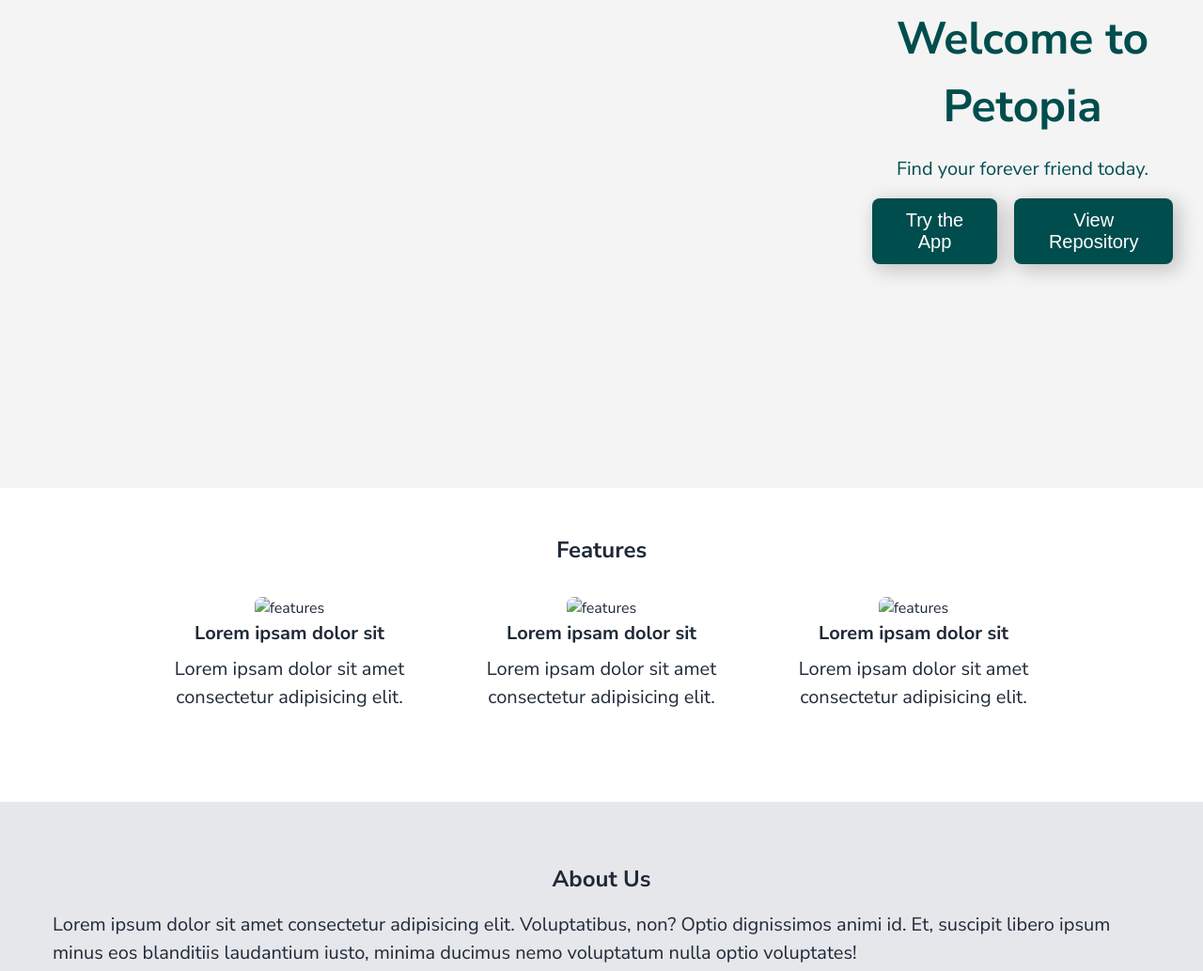
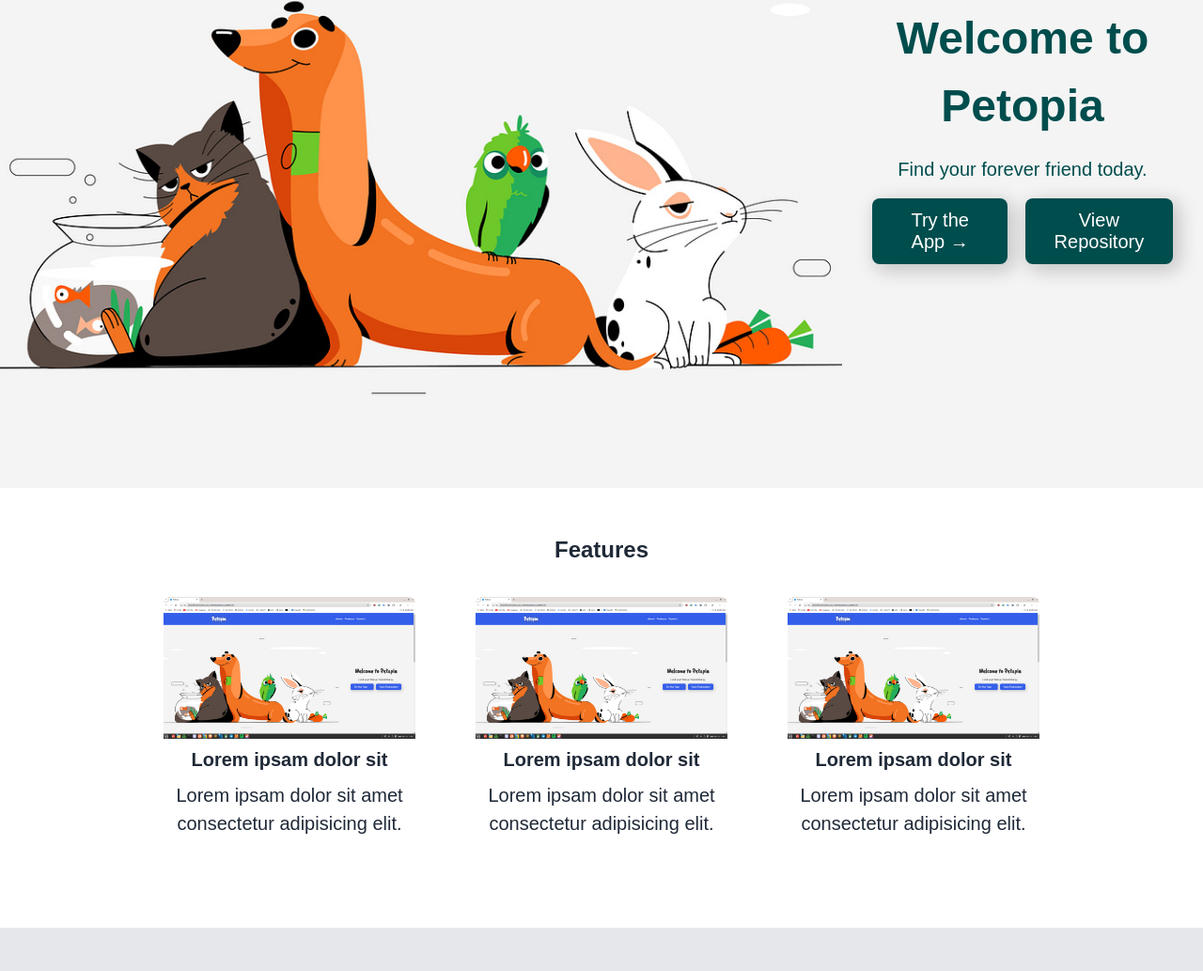
Before and after one commit to judeo-s/Petopia, a plain HTML site: page docs/index.html in a window 1280 px wide. Shown: the part 281-1314 px from the top of the page at 94% size. Drawn offline with Linux system fonts and the light colour scheme; a script that the page names is missing.

Commit message:
Fixes to structure

```diff
--- a/docs/index.html
+++ b/docs/index.html
@@ -6,15 +6,8 @@
     <meta name="description" content="Petopia's Landing Page." />
     <meta http-equiv="X-UA-Compatible" content="ie=edge" />
     <link rel="stylesheet" href="styles.css" />
-    <link rel="icon" href="images/NextCorp_favicon.png" type="image/x-icon" />
+    <link rel="icon" href="images/Petopia_favicon.png" type="image/x-icon" />
     <title>Petopia</title>
-    <!-- Import nunito sans font family -->
-    <link rel="preconnect" href="https://fonts.googleapis.com" />
-    <link rel="preconnect" href="https://fonts.gstatic.com" crossorigin />
-    <link
-      href="https://fonts.googleapis.com/css2?family=Nunito+Sans:ital,opsz,wght@0,6..12,200..1000;1,6..12,200..1000&display=swap"
-      rel="stylesheet"
-    />
   </head>
   <body>
     <header>
@@ -33,11 +26,15 @@
     <main>
       <section class="main-page">
         <div class="image-container">
-          <img src="images/pet.png" alt="Cover Image" class="cover-image" />
+          <img
+            src="images/cover_img.jpeg"
+            alt="Cover Image"
+            class="cover-image"
+          />
         </div>
         <div class="hero">
           <div class="container">
-            <h2>Welcome to Petopia</h2>
+            <h2><span class="hero-span">Welcome to Petopia</span></h2>
             <p>Find your forever friend today.</p>
             <div class="buttons">
               <button
@@ -45,7 +42,7 @@
                 id="hero-btn-1"
                 onclick="location.href='#'"
               >
-                Try the App
+                Try the App &rarr;
               </button>
               <button
                 class="hero-btn"
@@ -64,7 +61,7 @@
             <img
               class="features-img"
               loading="lazy"
-              src="images/feature_1.jpeg"
+              src="images/features.png"
               alt="features"
             />
             <h2 class="features-title">Lorem ipsam dolor sit</h2>
@@ -76,7 +73,7 @@
             <img
               class="features-img"
               loading="lazy"
-              src="images/feature_2.jpeg"
+              src="images/features.png"
               alt="features"
             />
             <h2 class="features-title">Lorem ipsam dolor sit</h2>
@@ -88,7 +85,7 @@
             <img
               class="features-img"
               loading="lazy"
-              src="images/feature_3.jpeg"
+              src="images/features.png"
               alt="features"
             />
             <h2 class="features-title">Lorem ipsam dolor sit</h2>
@@ -103,10 +100,26 @@
         <div class="container">
           <h2>About Us</h2>
           <p class="about-description">
-            Lorem ipsum dolor sit amet consectetur adipisicing elit.
-            Voluptatibus, non? Optio dignissimos animi id. Et, suscipit libero
-            ipsum minus eos blanditiis laudantium iusto, minima ducimus nemo
-            voluptatum nulla optio voluptates!
+            At Petopia, we believe that every pet deserves a loving home and
+            that finding the perfect companion should be an exciting,
+            transparent, and ethical process. We created Petopia as a bridge
+            between pet owners, adopters and individuals looking to adopt or
+            purchase a pet. Our platform is designed to simplify the process,
+            providing a space where users can browse through detailed listings,
+            review health records, and connect directly with pet owners. Petopia
+            isn’t just a marketplace; it's a community built on trust,
+            transparency, and the shared love for animals. From customizable
+            search filters that help you find your ideal pet, to a robust user
+            profile system where you can track adoption applications and manage
+            listings, our goal is to make pet adoption and sales more
+            accessible, user-friendly, and ethical. Petopia was designed with
+            both simplicity and integrity in mind—whether you're a first-time
+            adopter or an experienced pet owner, we’ve tailored our platform to
+            meet your needs. Our vision is to create a world where finding a new
+            pet is seamless, joyful, and always centered on the well-being of
+            the animals. Join us on this journey as we work to redefine pet
+            adoption and sales, promoting responsible ownership and giving every
+            pet a chance to find its forever home.
           </p>
         </div>
       </section>
@@ -123,7 +136,7 @@
                   src="images/linkedin_icon.png"
                   alt="linkedin_icon"
               /></a>
-              <a href="#" target="_blank"
+              <a href="https://github.com/PoisebTechHub" target="_blank"
                 ><img
                   class="contact-icon"
                   src="images/github_icon.png"
@@ -147,7 +160,7 @@
                   src="images/linkedin_icon.png"
                   alt="linkedin_icon"
               /></a>
-              <a href="#" target="_blank"
+              <a href="https://github.com/judeo-s" target="_blank"
                 ><img
                   class="contact-icon"
                   src="images/github_icon.png"
@@ -192,7 +205,7 @@
     </main>
     <footer>
       <div class="container">
-        <p>Copyright &copy; NextCorp 2024</p>
+        <p>Copyright &copy; Petopia 2024</p>
       </div>
     </footer>
     <script src="script.js"></script>
```
